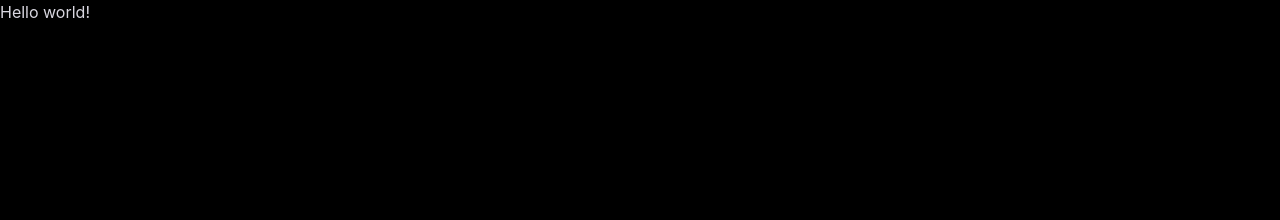
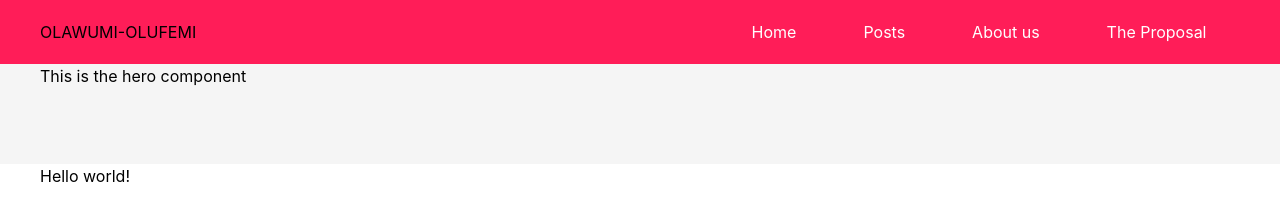
Before and after one commit to ofemmy/myloveblog, a Gatsby site: page / in a window 1280 px wide. Built offline with nearby package versions, Linux system fonts and the light colour scheme; Gatsby itself is replaced by a stand-in of ours.

Commit message:
added layout component

```diff
--- /dev/null
+++ b/src/components/Hero.js
@@ -0,0 +1,8 @@
+import React from "react"
+export default function Hero(props) {
+  return (
+    <div className="hero">
+      <div className="container">This is the hero component</div>
+    </div>
+  )
+}
--- /dev/null
+++ b/src/components/Layout.js
@@ -0,0 +1,12 @@
+import React from "react"
+import Navbar from "./Navbar"
+
+const Layout = ({ children }) => {
+  return (
+    <>
+      <Navbar />
+      <div>{children}</div>
+    </>
+  )
+}
+export default Layout
--- /dev/null
+++ b/src/components/Navbar.js
@@ -0,0 +1,29 @@
+import React from "react"
+import { Link } from "gatsby"
+
+const Navbar = props => {
+  return (
+    <header className="header">
+    <div className="container wrapper">
+      <div className="logo">OLAWUMI-OLUFEMI</div>
+      <nav>
+        <ul>
+          <li>
+            <Link to="/">Home</Link>
+          </li>
+          <li>
+            <Link to="/posts">Posts</Link>
+          </li>
+          <li>
+            <Link to="/about">About us</Link>
+          </li>
+          <li>
+            <Link to="/">The Proposal</Link>
+          </li>
+        </ul>
+      </nav>
+    </div>
+    </header>
+  )
+}
+export default Navbar
--- a/src/pages/index.js
+++ b/src/pages/index.js
@@ -1,5 +1,12 @@
 import React from "react"
+import Layout from "../components/Layout"
+import Hero from "../components/Hero"
 
 export default function Home() {
-  return <div>Hello world!</div>
+  return (
+    <Layout>
+      <Hero />
+      <div className="container">Hello world!</div>
+    </Layout>
+  )
 }
--- a/src/styles/global.css
+++ b/src/styles/global.css
@@ -1,5 +1,5 @@
 html {
-  font-size:100%;
+  font-size: 100%;
   box-sizing: border-box;
 }
 *,
@@ -13,10 +13,52 @@ body {
   margin: 0;
   padding: 0;
   line-height: 1.5;
-  color: #d9d7e0;
-  font-family: -apple-system,'BlinkMacSystemFont','Segoe UI','Roboto','Helvetica Neue','Arial','Noto Sans',sans-serif,'Apple Color Emoji','Segoe UI Emoji','Segoe UI Symbol','Noto Color Emoji';
+  /* color: #d9d7e0; */
+  font-family: -apple-system, "BlinkMacSystemFont", "Segoe UI", "Roboto",
+    "Helvetica Neue", "Arial", "Noto Sans", sans-serif, "Apple Color Emoji",
+    "Segoe UI Emoji", "Segoe UI Symbol", "Noto Color Emoji";
   height: 100vh;
-  background:  #000000;
+  /* background:  #000000; */
   text-rendering: optimizelegibility;
-    -webkit-font-smoothing: antialiased;
+  -webkit-font-smoothing: antialiased;
 }
+:root {
+  --primary:#ff1d58;
+}
+.header {
+  width: 100%;
+  background-color: var(--primary);
+}
+.wrapper {
+  display: flex;
+  justify-content: space-between;
+  align-items: center;
+  color: inherit;
+  padding: 20px 0;
+}
+.container {
+  max-width: 1200px;
+  margin: 0 auto;
+}
+nav {
+  flex: 0.5;
+}
+nav ul {
+  display: flex;
+  justify-content: space-around;
+  align-items: center;
+}
+nav ul li {
+  list-style: none;
+}
+nav ul li a {
+  text-decoration: none;
+  color: #fff;
+}
+nav ul li a:hover {
+  color: #555;
+}
+.hero {
+  min-height: 100px;
+  background-color:#f5f5f5 ;
+}
```
Also changed, not shown: src/pages/about.js (added, +10 -0 lines), src/pages/posts.js (added, +9 -0 lines).
